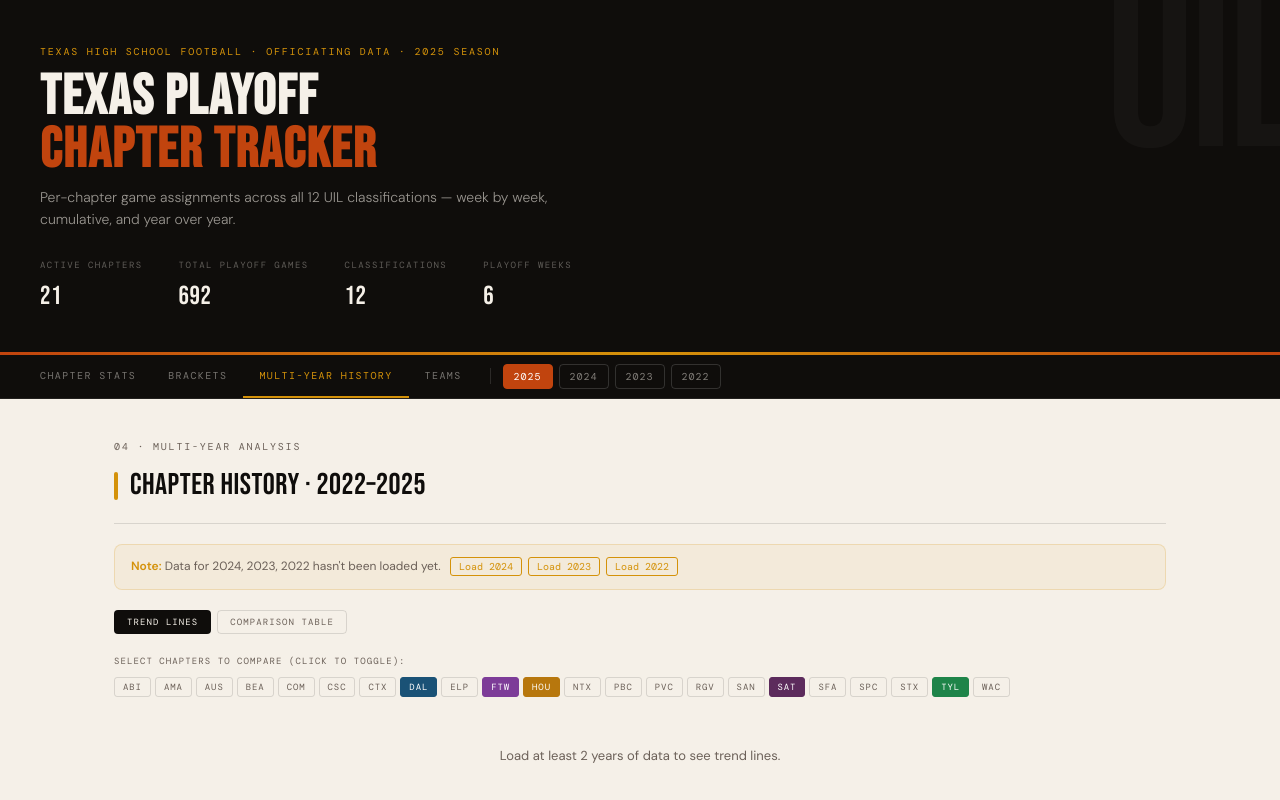
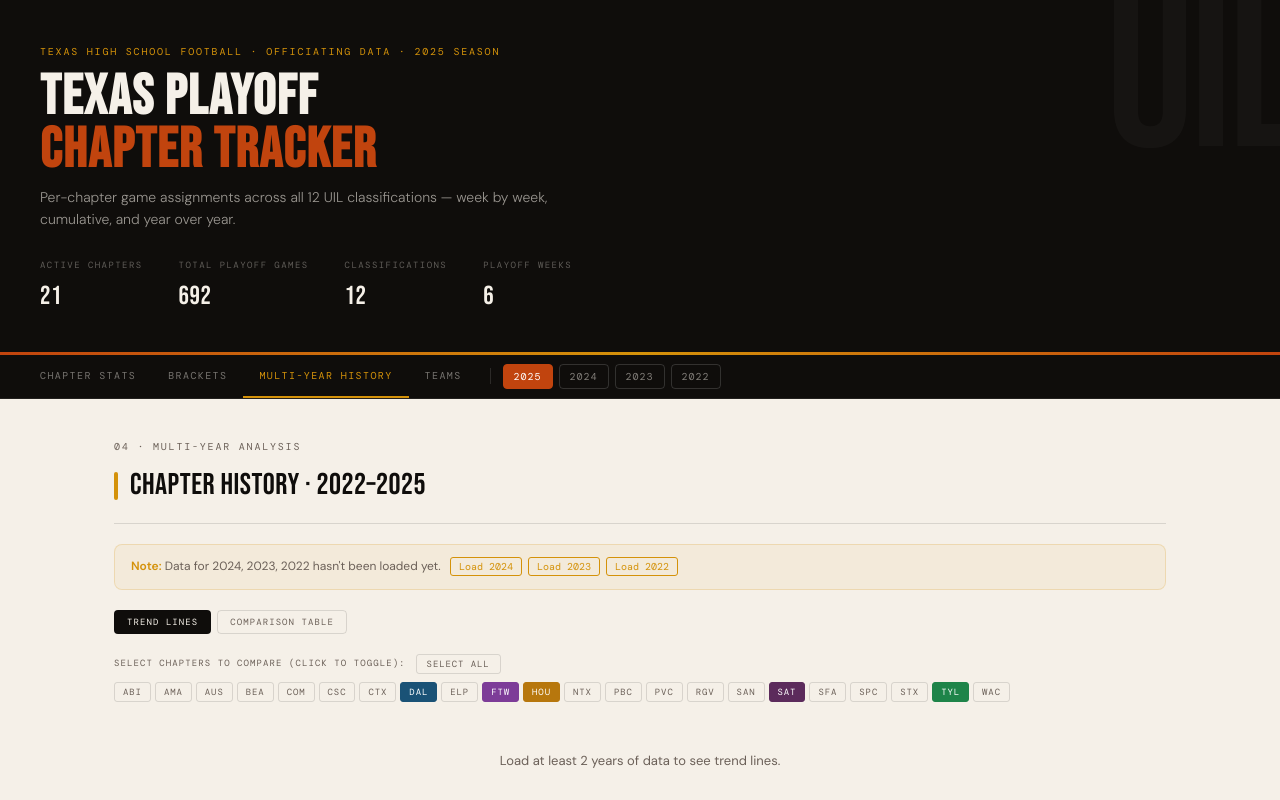
Before and after one commit to colemic2006/texasplayoffs, a React (Vite) app: page / in a window 1280 px wide. Both pictures are taken after a click on the button "MULTI-YEAR HISTORY". Shown: the top 800 px of the page. Built offline with nearby package versions, Linux system fonts and the light colour scheme.

Commit message:
Add Select All / Deselect All button to chapter history selector

```diff
--- a/src/components/HistoryView.jsx
+++ b/src/components/HistoryView.jsx
@@ -90,8 +90,25 @@ export default function HistoryView({ allData, years, loadYear }) {
         <>
           {/* Chapter selector */}
           <div style={{ marginBottom:16 }}>
-            <div style={{ fontFamily:'var(--mono)', fontSize:9, letterSpacing:'0.12em', textTransform:'uppercase', color:'var(--mid)', marginBottom:8 }}>
-              Select chapters to compare (click to toggle):
+            <div style={{ display:'flex', alignItems:'center', gap:10, marginBottom:8 }}>
+              <div style={{ fontFamily:'var(--mono)', fontSize:9, letterSpacing:'0.12em', textTransform:'uppercase', color:'var(--mid)' }}>
+                Select chapters to compare (click to toggle):
+              </div>
+              <button
+                onClick={() => setSelectedChapters(
+                  selectedChapters.length === allChapters.length ? [] : [...allChapters]
+                )}
+                style={{
+                  fontFamily:'var(--mono)', fontSize:9, letterSpacing:'0.1em', textTransform:'uppercase',
+                  padding:'3px 10px', borderRadius:3, cursor:'pointer',
+                  border:'1px solid var(--border)',
+                  background: selectedChapters.length === allChapters.length ? 'var(--ink)' : 'transparent',
+                  color: selectedChapters.length === allChapters.length ? 'var(--cream)' : 'var(--mid)',
+                  transition:'all 0.15s'
+                }}
+              >
+                {selectedChapters.length === allChapters.length ? 'Deselect All' : 'Select All'}
+              </button>
             </div>
             <div style={{ display:'flex', gap:4, flexWrap:'wrap' }}>
               {allChapters.map((code, i) => {
```
